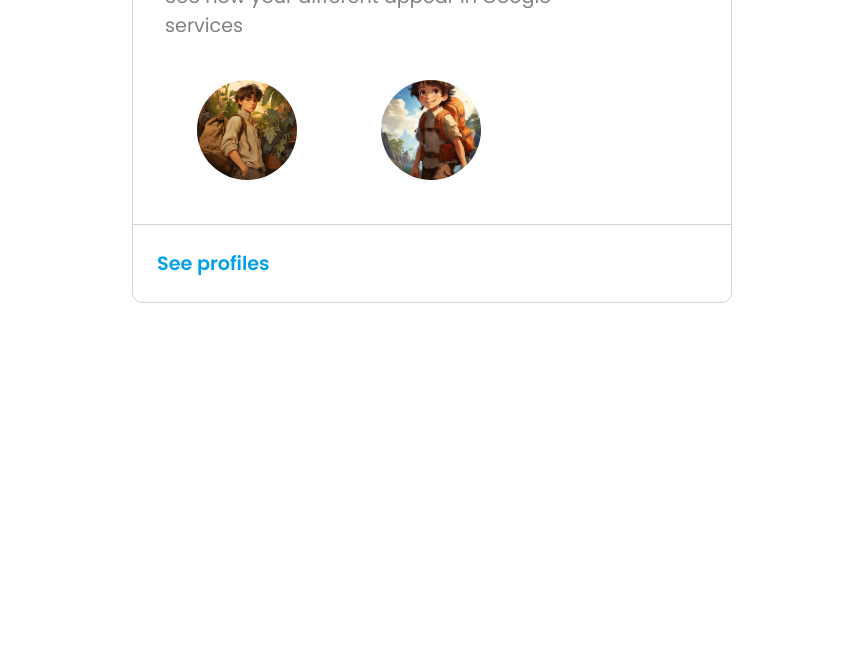
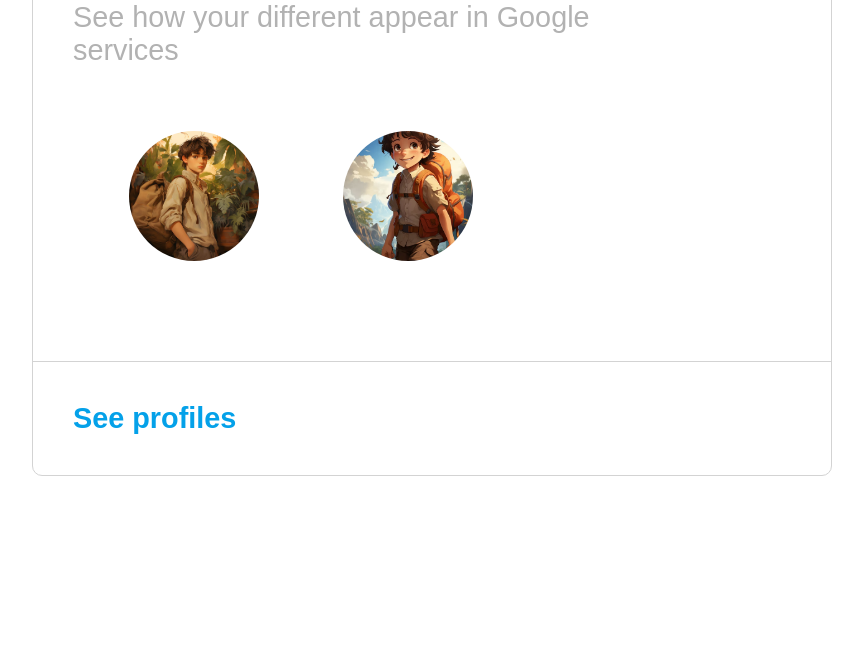
Before and after one commit to DeepakKumarDKN/Code-Karo, a plain HTML site: page Day One Assignments/Assignment Two/index.html in a window 1280 px wide. Shown: the part 149-800 px from the top of the page, without its empty margins (208-1071 px from the left). Drawn offline with Linux system fonts and the light colour scheme.

Commit message:
code added

```diff
--- a/Day One Assignments/Assignment Two/style.css
+++ b/Day One Assignments/Assignment Two/style.css
@@ -6,34 +6,35 @@
 }
 .main-container{
     border: 1px solid lightgray;
-    width: 600px;
+    width: 800px;
     margin: 50px auto;
     border-radius: 10px;
 }
 .main-container h1{
-    padding: 2rem 2rem 0px 2rem;
-    font-family: Poppins;
+    padding: 2rem 0rem 0rem 2.5rem;
+    font-family: "Google Sans Display", Arial, Helvetica, sans-serif
 }
 .main-container h1{
-    font-size: 2rem;
+    font-size: 2.8rem;
     font-weight: 500;
     font-weight: 400;
     color: rgb(46, 44, 44);
+    margin-bottom: 1rem;
 }
 .main-container h2{
-    font-size: 1.2rem;
-    color: grey;
-    font-weight: 400;
-    padding: 0rem 2rem 0rem 2rem;
-    font-family: Poppins;
-    width: 80%;
+    font-size: 1.8rem;
+    color:#b2b2b2;
+    font-weight: 500;
+    padding: 0rem 0rem 0rem 2.5rem;
+    width: 650px;
+    font-family: "Google Sans Display", Arial, Helvetica, sans-serif
 }
 .image-container{
-    padding:  2.5rem 0rem 2.5rem 4rem;
+    padding:  4rem 0rem 6rem 6rem;
 }
 .image-container img{
-    width: 100px;
-    height: 100px;
+    width: 130px;
+    height: 130px;
     border-radius: 50%;
     object-fit: cover;
     object-position: center;
@@ -45,11 +46,11 @@
 }
 .footer-heading {
     border-top:  1px solid lightgrey;
-    padding: 1.5rem
+    padding: 2.5rem
 }
 .footer-heading p{
-    font-size: 1.2rem;
-    font-family: Poppins;
+    font-size: 1.8rem;
+    font-family: "Google Sans Display", Arial, Helvetica, sans-serif;
     font-weight: 600;
     color:rgb(4, 161, 233)
 }
```
Also changed, not shown: Day One Assignments/Assignment Three/index.html (+1 -1 lines).
